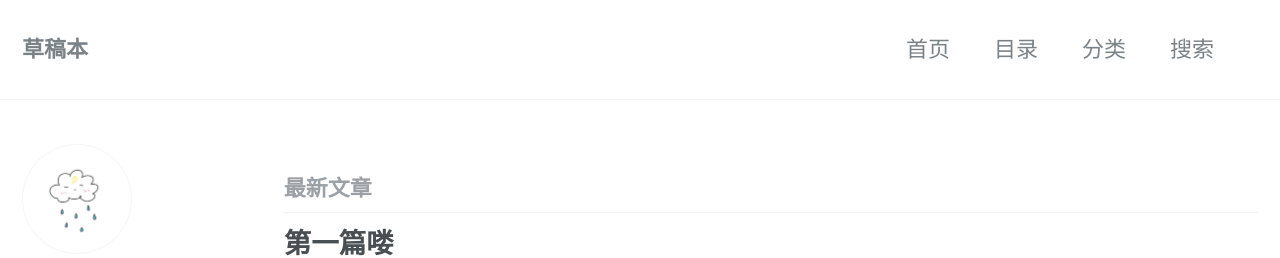
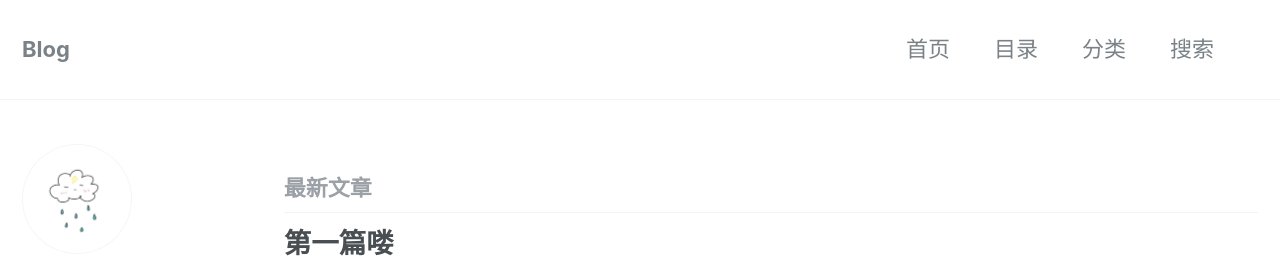
Before and after one commit to meowberries/meowberries.github.io, a Jekyll site: the page built from index.html, in a window 1280 px wide. Shown: the top 258 px of the page. Built offline with Jekyll 4.4.1, drawn with Linux system fonts in a browser that asks for light colours; the list of posts is cut into pages by our own code.

Commit message:
fix url2

```diff
--- a/_config.yml
+++ b/_config.yml
@@ -7,11 +7,11 @@
 
 # Site Settings
 locale                   : "zh"
-title                    : "草稿本"
+title                    : "Blog"
 title_separator          : "-"
 port                     : 5001
 name                     : "meowberries"
-description              : "啥也没有"
+description              : "nobody is walking around"
 url                      : "https://meowberries.github.io" # the base hostname & protocol for your site e.g. "https://mmistakes.github.io"
 baseurl                  : / # the subpath of your site, e.g. "/blog"
 repository               : meowberries/meowberries.github.io# GitHub username/repo-name e.g. "mmistakes/minimal-mistakes"
@@ -90,7 +90,7 @@
   flickr           :
   facebook         :
   foursquare       :
-  github           : “https://github.com/meowberries”
+  github           : meowberries
   google_plus      :
   keybase          :
   instagram        :
```
